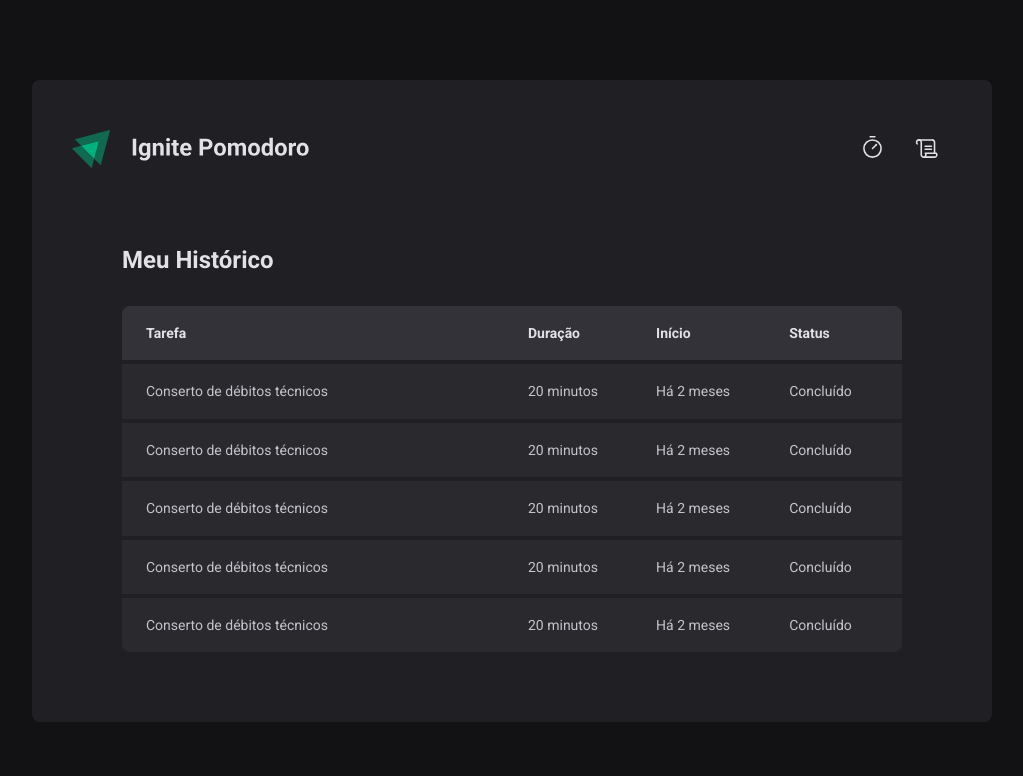
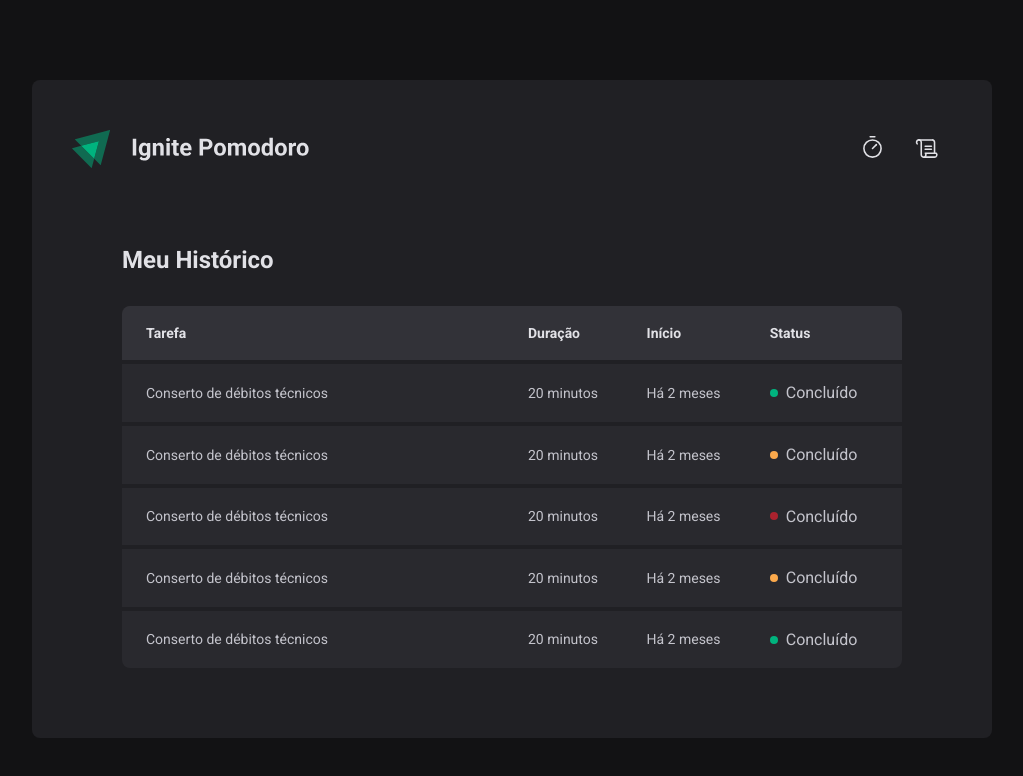
Before and after one commit to HenriqueFerraz27/ignite-pomodoro, a React (Vite) app: page /history in a window 1280 px wide. Shown: the top 776 px of the page, without its empty margins (128-1151 px from the left). Built offline with nearby package versions, Linux system fonts and the light colour scheme; the HTML template or start-up script is replaced by a standard one.

Commit message:
💄style(styled-component): status component

```diff
--- a/src/Router.tsx
+++ b/src/Router.tsx
@@ -1,5 +1,5 @@
 import { Routes, Route } from 'react-router-dom'
-import DefaultLayout from './layouts/DefaultLayout'
+import { DefaultLayout } from './layouts/DefaultLayout'
 import { Home, History } from './pages'
 
 function Router() {
--- a/src/components/Header/index.tsx
+++ b/src/components/Header/index.tsx
@@ -32,5 +32,3 @@ export const Header = () => {
     </S.Header>
   )
 }
-
-export default Header
--- a/src/pages/History/index.tsx
+++ b/src/pages/History/index.tsx
@@ -20,31 +20,41 @@ export const History = () => {
               <td>Conserto de débitos técnicos </td>
               <td>20 minutos</td>
               <td>Há 2 meses</td>
-              <td>Concluído</td>
+              <td>
+                <S.Status feedback="concluded">Concluído</S.Status>
+              </td>
             </tr>
             <tr>
               <td>Conserto de débitos técnicos </td>
               <td>20 minutos</td>
               <td>Há 2 meses</td>
-              <td>Concluído</td>
+              <td>
+                <S.Status feedback="inProgress">Concluído</S.Status>
+              </td>
             </tr>
             <tr>
               <td>Conserto de débitos técnicos </td>
               <td>20 minutos</td>
               <td>Há 2 meses</td>
-              <td>Concluído</td>
+              <td>
+                <S.Status feedback="interrupt">Concluído</S.Status>
+              </td>
             </tr>
             <tr>
               <td>Conserto de débitos técnicos </td>
               <td>20 minutos</td>
               <td>Há 2 meses</td>
-              <td>Concluído</td>
+              <td>
+                <S.Status feedback="inProgress">Concluído</S.Status>
+              </td>
             </tr>
             <tr>
               <td>Conserto de débitos técnicos </td>
               <td>20 minutos</td>
               <td>Há 2 meses</td>
-              <td>Concluído</td>
+              <td>
+                <S.Status feedback="concluded">Concluído</S.Status>
+              </td>
             </tr>
           </tbody>
         </table>
--- a/src/pages/History/styles.ts
+++ b/src/pages/History/styles.ts
@@ -1,3 +1,4 @@
+/* eslint-disable prettier/prettier */
 import styled from 'styled-components'
 import { pxToRem } from '../../utils'
 
@@ -58,3 +59,28 @@ export const List = styled.div`
     }
   }
 `
+
+const STATUS_FEEDBACKS = {
+  concluded: 'concluded',
+  inProgress: `inProgress`,
+  interrupt: `interrupt`,
+} as const
+
+interface StatusProps {
+  feedback: keyof typeof STATUS_FEEDBACKS
+}
+
+export const Status = styled.span<StatusProps>`
+  display: flex;
+  align-items: center;
+  gap: ${pxToRem(8)};
+
+  &::before {
+    content: '';
+    width: ${pxToRem(8)};
+    height: ${pxToRem(8)};
+    border-radius: 100%;
+    background-color: ${(props) =>
+    props.theme.colors.feedback[STATUS_FEEDBACKS[props.feedback]].light};
+  }
+`
--- a/src/styles/tokens/feedback.ts
+++ b/src/styles/tokens/feedback.ts
@@ -1,11 +1,13 @@
 export const feedback = {
-  concluded: '#00B37E',
-  interrupt: {
-    light: '#AB222E',
-    dark: '#7A1921',
+  concluded: {
+    light: '#00B37E',
   },
   inProgress: {
     light: '#FBA94C',
     dark: '#EB8A1D',
   },
+  interrupt: {
+    light: '#AB222E',
+    dark: '#7A1921',
+  },
 }
```
Also changed, not shown: src/layouts/DefaultLayout/index.tsx (+3 -6 lines).
